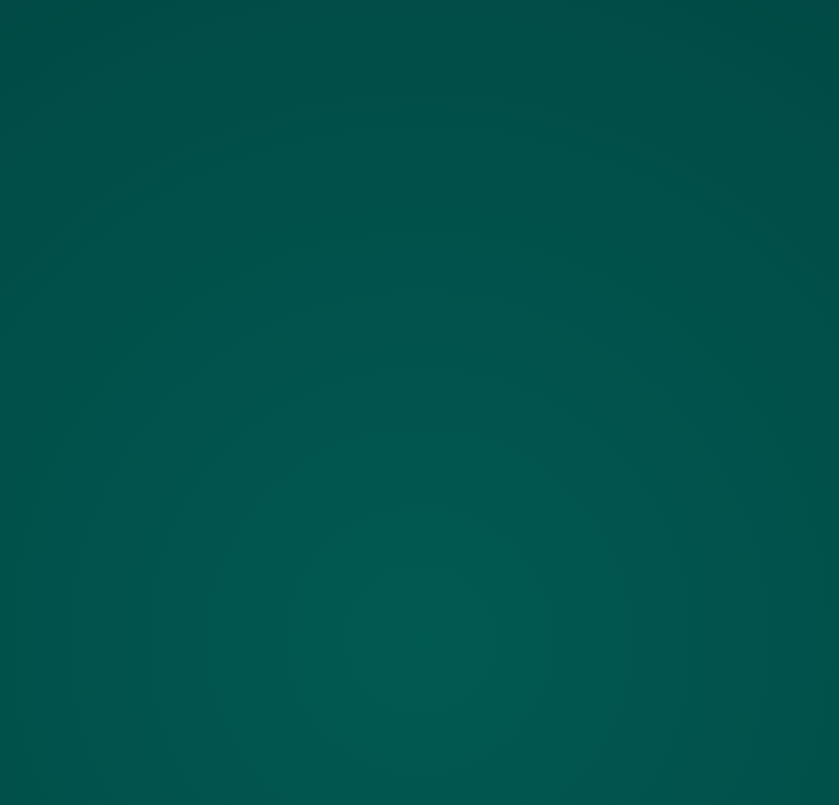
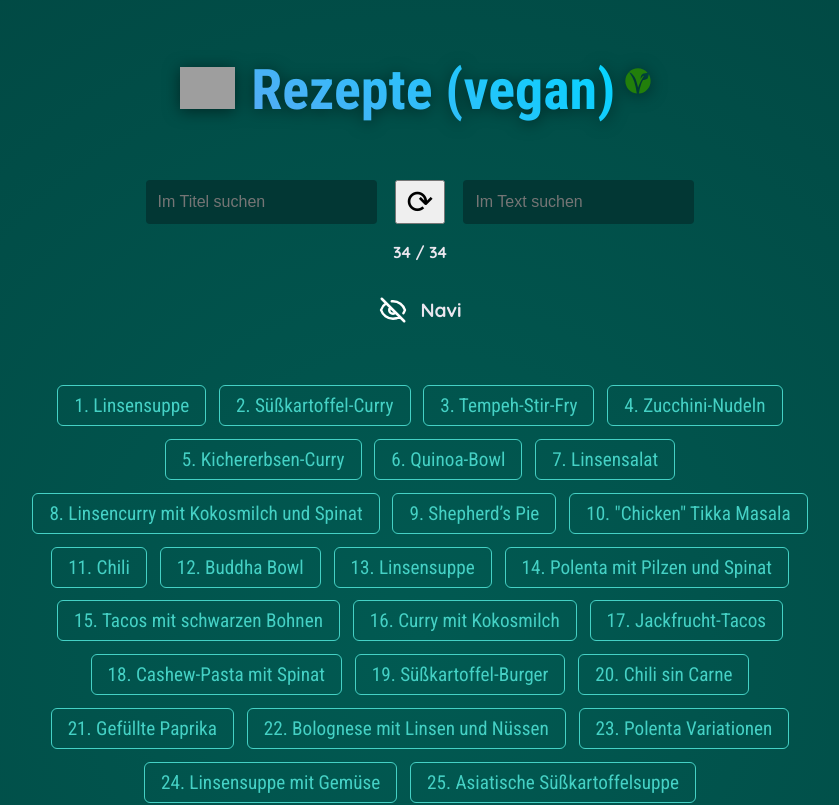
Before and after one commit to mcmulman/recipes, a React (Vite) app: page / in a window 1280 px wide. Before the commit this address had no page. Shown: the top 805 px of the page, without its empty margins (220-1059 px from the left). Built offline with nearby package versions, Linux system fonts and the light colour scheme; grey boxes are pictures that could not be loaded.

Commit message:
Adjust routing for local env

```diff
--- a/src/App.jsx
+++ b/src/App.jsx
@@ -7,7 +7,8 @@ function App() {
   return (
     <Router>
       <Routes>
-        <Route path="/recipes" element={<Main />}/>
+        <Route index element={<Main />} />
+        <Route path="/recipes" element={<Main />} />
       </Routes>
     </Router>
   );
--- a/src/components/Header/Header.jsx
+++ b/src/components/Header/Header.jsx
@@ -4,7 +4,7 @@ import veganImg from '../../assets/vegan.svg';
 
 function Header() {
   return (
-    <header title={'Vegane Rezeptesammlung'}>
+    <header onClick={() => window.location = window.location.origin + '/recipes'} title={'Vegane Rezeptesammlung'} style={{ cursor: 'pointer' }}>
       <h1><img src={recipeImg} id={'recipeImg'} /> Rezepte (vegan) <img style={{position: 'relative', top: '-12px', left: '-6px'}} width={'32'} src={veganImg}/></h1>
     </header>
   );
```
Also changed, not shown: 3 other files (tests, documents, lock files or other folders).
